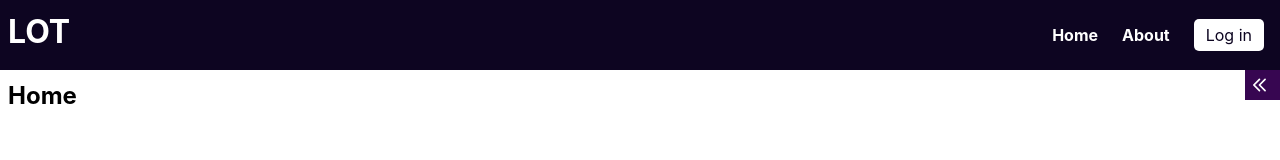
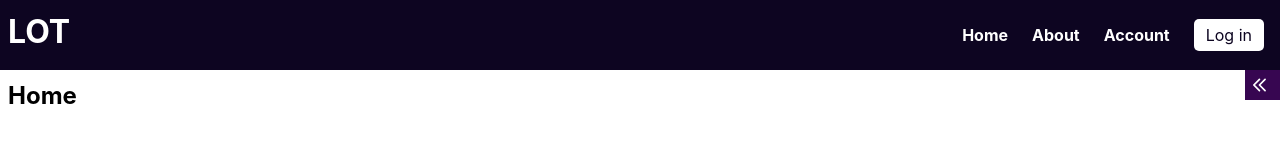
Before and after one commit to Guanart/SIP-2024-grupo-1, a React (Vite) app in the folder frontend/: page / in a window 1280 px wide. Shown: the top 160 px of the page. Built offline with nearby package versions, Linux system fonts and the light colour scheme.

Commit message:
agrega account page

```diff
--- a/frontend/src/layouts/components/Header/Header.tsx
+++ b/frontend/src/layouts/components/Header/Header.tsx
@@ -14,6 +14,9 @@ export const Header = () => {
 						<Link to='/about'>About</Link>
 					</li>
 					<li className='nav-item'>
+						<Link to='/account'>Account</Link>
+					</li>
+					<li className='nav-item'>
 						<button className='auth-button'>Log in</button>
 					</li>
 				</ul>
--- a/frontend/src/main.tsx
+++ b/frontend/src/main.tsx
@@ -9,6 +9,7 @@ import {
 	Trending,
 	Wallet,
 	Error,
+	Account,
 } from './pages';
 import './index.css';
 
@@ -20,6 +21,10 @@ const router = createBrowserRouter([
 	{
 		path: '/about',
 		element: <About />,
+	},
+	{
+		path: '/account',
+		element: <Account />,
 	},
 	{
 		path: '/marketplace',
--- /dev/null
+++ b/frontend/src/pages/Account.tsx
@@ -0,0 +1,9 @@
+import { PageLayout } from '../layouts/PageLayout';
+
+export const Account = () => {
+	return (
+		<PageLayout>
+			<h2>Account</h2>
+		</PageLayout>
+	);
+};
--- a/frontend/src/pages/index.ts
+++ b/frontend/src/pages/index.ts
@@ -3,5 +3,6 @@ export * from './About';
 export * from './Trending';
 export * from './Fundraising';
 export * from './Wallet';
+export * from './Error';
 export * from './Marketplace';
-export * from './Error';
+export * from './Account';
```
